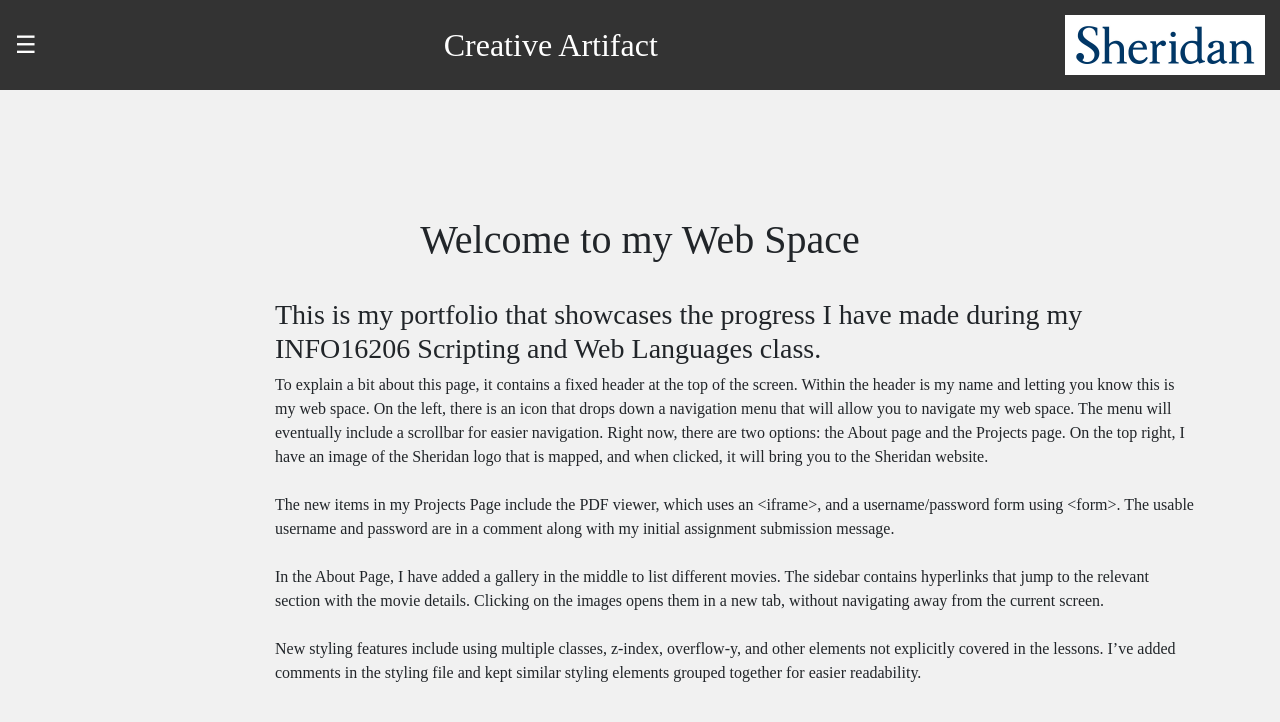
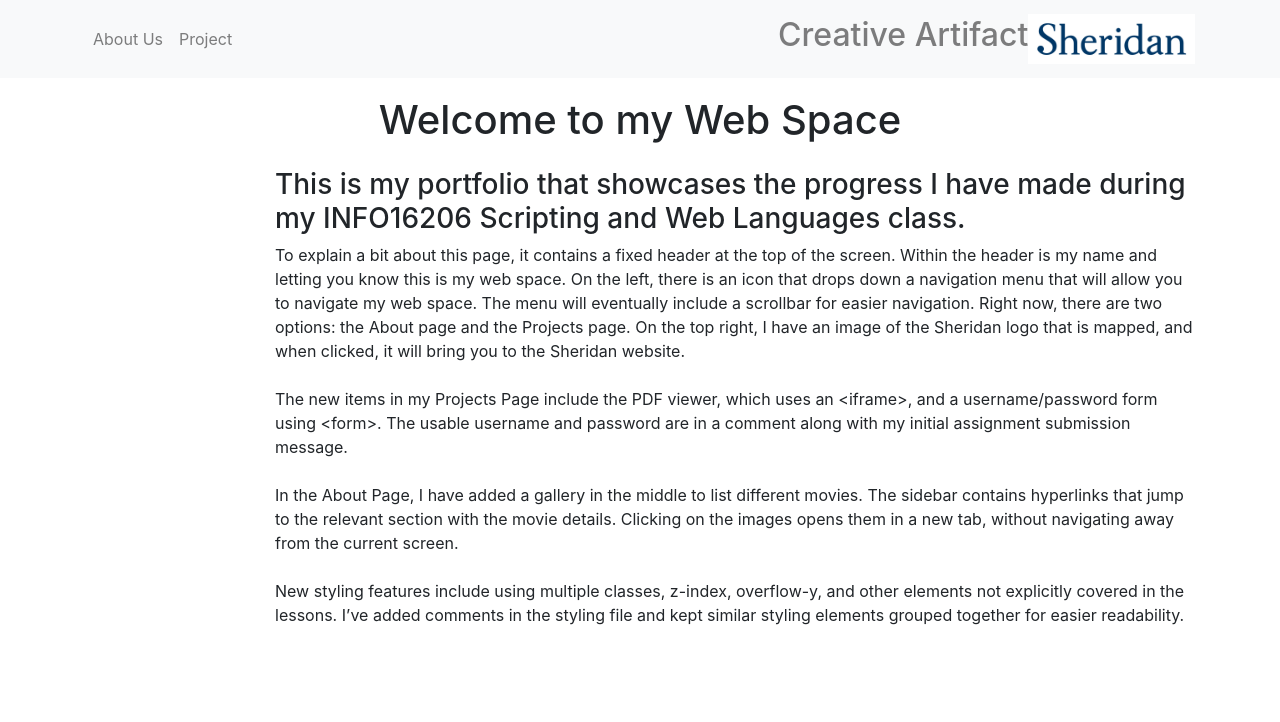
Before and after one commit to bradlevinsky/bradlevinsky.github.io, a plain HTML site: page index.html in a window 1280 px wide. Drawn offline with nearby package versions, Linux system fonts and the light colour scheme.

Commit message:
Update index.html

```diff
--- a/index.html
+++ b/index.html
@@ -8,32 +8,31 @@
 
     <!-- Bootstrap CSS CDN -->
     <link href="https://maxcdn.bootstrapcdn.com/bootstrap/4.5.2/css/bootstrap.min.css" rel="stylesheet">
-
-    <link rel="stylesheet" href="./index/css/styles.css">
 </head>
 
 <body>
-<header class="fixed-top">
-    <section class="navbar">
-        <nav>
-            <div class="icon" onclick="toggleMenu()">
-                &#9776;
+<header class="fixed-top bg-light">
+    <nav class="navbar navbar-expand-lg navbar-light bg-light">
+        <div class="container">
+            <button class="navbar-toggler" type="button" data-toggle="collapse" data-target="#navbarNav" aria-controls="navbarNav" aria-expanded="false" aria-label="Toggle navigation">
+                <span class="navbar-toggler-icon"></span>
+            </button>
+            <div class="collapse navbar-collapse" id="navbarNav">
+                <ul class="navbar-nav mr-auto">
+                    <li class="nav-item">
+                        <a class="nav-link" href="about.html">About Us</a>
+                    </li>
+                    <li class="nav-item">
+                        <a class="nav-link" href="project.html">Project</a>
+                    </li>
+                </ul>
             </div>
-            <ul class="menu" id="menu">
-                <li>
-                    <a href="about.html">About Us</a>
-                </li>
-                <li>
-                    <a href="project.html">Project</a>
-                </li>
-            </ul>
-        </nav>
-        <h2 class="web-space">Creative Artifact</h2>
-        <img src="./index/images/logos/Sheridan_College_Logo.png" alt="Sheridan Logo" class="sheridan-logo" usemap="#sheridan-logo">
-        <map name="sheridan-logo">
-            <area shape="rect" coords="0,0,200,200" alt="Sheridan Logo" href="https://www.sheridancollege.ca/en" target="_blank">
-        </map>
-    </section>
+            <h2 class="navbar-text">Creative Artifact</h2>
+            <a href="https://www.sheridancollege.ca/en" target="_blank">
+                <img src="./index/images/logos/Sheridan_College_Logo.png" alt="Sheridan Logo" class="img-fluid" style="max-height: 50px;">
+            </a>
+        </div>
+    </nav>
 </header>
 
 <section class="container mt-5 pt-5">
@@ -83,14 +82,10 @@
     </div>
 </section>
 
-
-
-<!-- Bootstrap JS and Popper.js -->
+<!-- Bootstrap JS and jQuery -->
 <script src="https://code.jquery.com/jquery-3.5.1.slim.min.js"></script>
 <script src="https://cdn.jsdelivr.net/npm/@popperjs/core@2.9.2/dist/umd/popper.min.js"></script>
 <script src="https://maxcdn.bootstrapcdn.com/bootstrap/4.5.2/js/bootstrap.min.js"></script>
-
-<script src="./index/scripts/script.js"></script>
 </body>
 
 </html>
```
